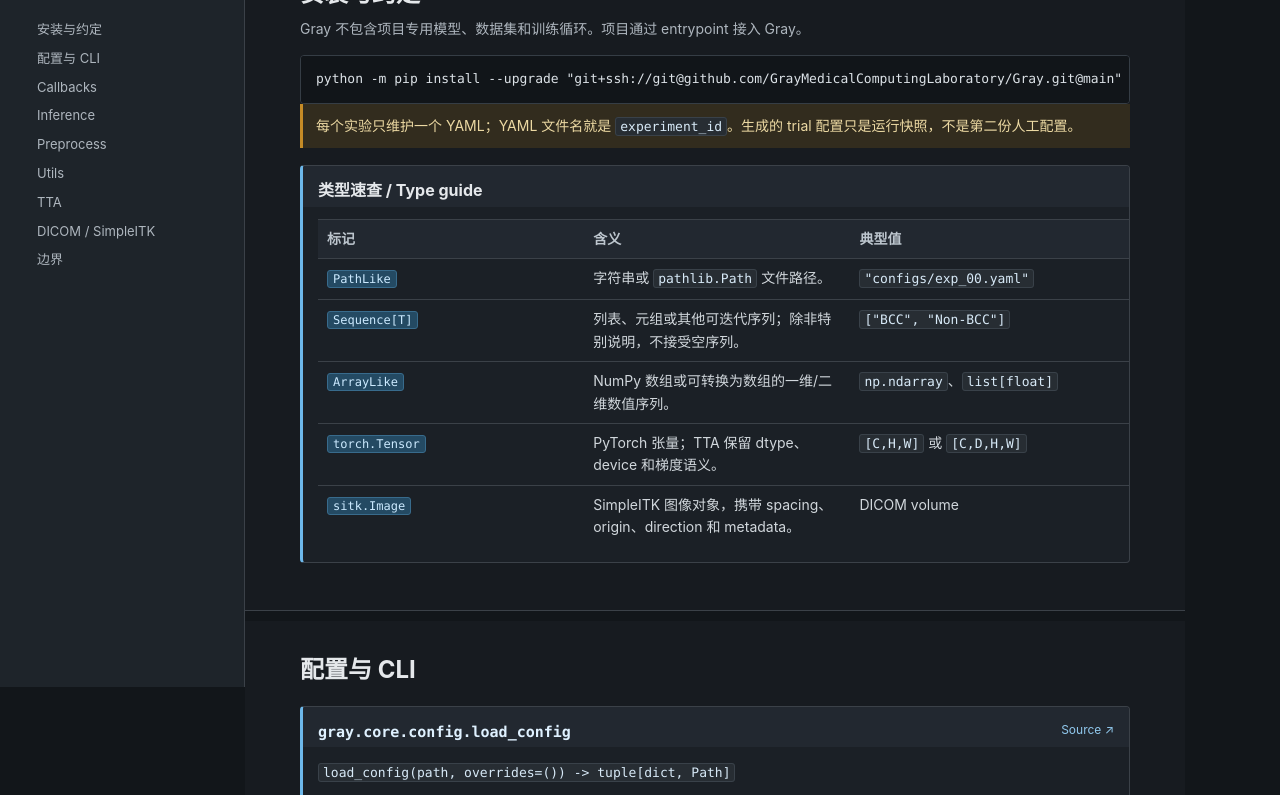
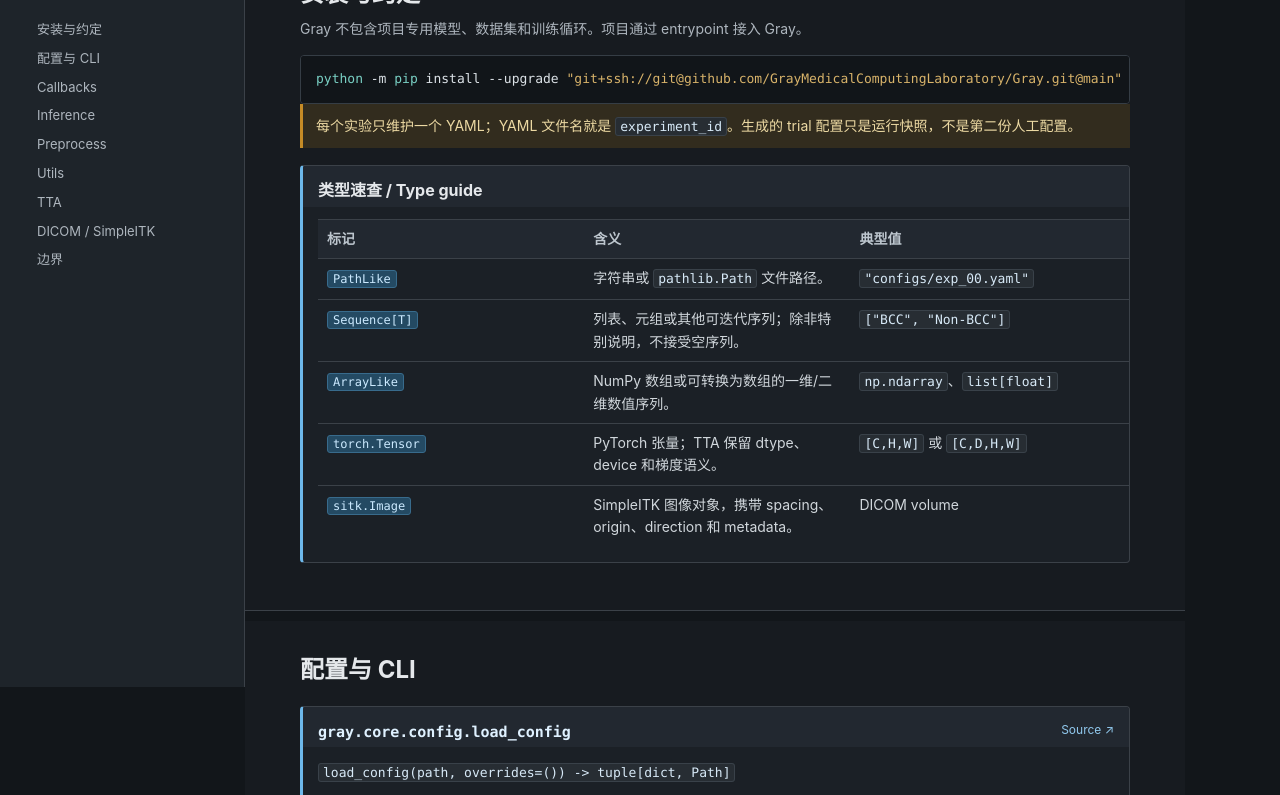
Before and after one commit to GrayMedicalComputingLaboratory/Gray, a plain HTML site: page docs/api.html in a window 1280 px wide. Shown: the part 113-908 px from the top of the page. Drawn offline with Linux system fonts and the light colour scheme.

Commit message:
docs: add syntax highlighting to api code blocks

```diff
--- a/docs/api.html
+++ b/docs/api.html
@@ -27,6 +27,9 @@
     .api > p, .api > table { margin-left:15px; margin-right:15px; } .api > p:last-child { margin-bottom:14px; }
     .contract { margin:12px 15px 15px; } .contract th { width:20%; } .contract td { color:#d1d7dc; } .type { display:inline-block; margin:0 3px 3px 0; padding:1px 5px; color:#cceaff; background:#244a63; border:1px solid #386b8c; border-radius:3px; font:12px ui-monospace,SFMono-Regular,Consolas,monospace; }
     pre { overflow:auto; margin:12px 0 0; padding:13px 15px; color:#dce2e7; background:#111519; border:1px solid #353d45; border-radius:4px; font-size:13px; }
+    pre .token-comment { color:#7f8b96; } pre .token-string { color:#d8b36a; } pre .token-keyword { color:#c792ea; }
+    pre .token-function { color:#82cfff; } pre .token-number { color:#f2a272; } pre .token-constant { color:#72d5a4; }
+    pre .token-command { color:#79d0c4; }
     table { width:100%; border-collapse:collapse; margin:12px 0; } th,td { padding:8px 9px; text-align:left; vertical-align:top; border-top:1px solid var(--line); } th { width:22%; color:#bdc6ce; background:#222830; font-weight:650; }
     .tag { display:inline-block; margin-left:6px; padding:1px 7px; color:#fff; background:#286a99; border-radius:10px; font-size:12px; } .note { padding:11px 13px; color:#ecd9a3; background:#322c1e; border-left:3px solid #c58b26; border-radius:0; }
     .search-hidden { display:none !important; }
@@ -58,7 +61,7 @@
     <section id="install">
       <h2>安装与约定</h2>
       <p class="lead">Gray 不包含项目专用模型、数据集和训练循环。项目通过 entrypoint 接入 Gray。</p>
-      <pre>python -m pip install --upgrade "git+ssh://git@github.com/GrayMedicalComputingLaboratory/Gray.git@main"</pre>
+      <pre data-language="shell">python -m pip install --upgrade "git+ssh://git@github.com/GrayMedicalComputingLaboratory/Gray.git@main"</pre>
       <div class="note">每个实验只维护一个 YAML；YAML 文件名就是 <code>experiment_id</code>。生成的 trial 配置只是运行快照，不是第二份人工配置。</div>
       <div class="api"><h3>类型速查 / Type guide</h3><table class="contract"><tr><th>标记</th><th>含义</th><th>典型值</th></tr><tr><td><span class="type">PathLike</span></td><td>字符串或 <code>pathlib.Path</code> 文件路径。</td><td><code>"configs/exp_00.yaml"</code></td></tr><tr><td><span class="type">Sequence[T]</span></td><td>列表、元组或其他可迭代序列；除非特别说明，不接受空序列。</td><td><code>["BCC", "Non-BCC"]</code></td></tr><tr><td><span class="type">ArrayLike</span></td><td>NumPy 数组或可转换为数组的一维/二维数值序列。</td><td><code>np.ndarray</code>、<code>list[float]</code></td></tr><tr><td><span class="type">torch.Tensor</span></td><td>PyTorch 张量；TTA 保留 dtype、device 和梯度语义。</td><td><code>[C,H,W]</code> 或 <code>[C,D,H,W]</code></td></tr><tr><td><span class="type">sitk.Image</span></td><td>SimpleITK 图像对象，携带 spacing、origin、direction 和 metadata。</td><td>DICOM volume</td></tr></table></div>
     </section>
@@ -70,7 +73,7 @@
         <p><code>load_config(path, overrides=()) -&gt; tuple[dict, Path]</code></p>
         <table><tr><th>输入</th><td><code>path</code>：单个 YAML 路径；<code>overrides</code>：Hydra 风格的 <code>key=value</code> 列表。</td></tr><tr><th>输出</th><td>解析后的普通字典和绝对配置路径；自动加入 <code>experiment_id</code>、<code>_config_dir</code>。</td></tr><tr><th>限制</th><td>不允许 <code>defaults</code>、配置组或自动切换工作目录。</td></tr></table>
       </div>
-      <pre>python -m gray.cli train --config configs/exp_00.yaml
+      <pre data-language="shell">python -m gray.cli train --config configs/exp_00.yaml
 python -m gray.cli train --config configs/exp_00.yaml --override train.lr=0.00003
       </pre>
       <p>项目 entrypoint 需返回字典，Gray 将其写入对应 stage 的 summary.json。</p>
@@ -93,7 +96,7 @@ python -m gray.cli train --config configs/exp_00.yaml --override train.lr=0.0000
           <tr><th>异常</th><td>参数不合法或指标不是有限数值时抛出 <code>TypeError</code> / <code>ValueError</code>。</td></tr>
         </table>
       </div>
-      <pre>from gray.callbacks import EarlyStopping
+      <pre data-language="python">from gray.callbacks import EarlyStopping
 
 early_stopping = EarlyStopping(patience=5, mode="min")
 for epoch in range(epochs):
@@ -115,7 +118,7 @@ for epoch in range(epochs):
           <tr><th>限制</th><td>只接收范围为 <code>[0, 1]</code> 的概率，不接收 logits；多分类每行概率和必须为 1。</td></tr>
         </table>
       </div>
-      <pre>from gray.inference import Ensemble
+      <pre data-language="python">from gray.inference import Ensemble
 
 probabilities = Ensemble(
     model_a_probabilities,
@@ -138,7 +141,7 @@ probabilities = Ensemble(
           <tr><th>输出</th><td>包含前景的最小边界框视图；全为背景输入保持原数组和原形状。</td></tr>
         </table>
       </div>
-      <pre>from gray.preprocess import remove_background
+      <pre data-language="python">from gray.preprocess import remove_background
 
 cropped_image = remove_background(image, background_colors=[0, 255], tolerance=4)
 cropped_volume = remove_background(volume, background_colors=0, spatial_axes=(0, 1, 2))</pre>
@@ -170,7 +173,7 @@ cropped_volume = remove_background(volume, background_colors=0, spatial_axes=(0,
         <tr><td><code>log_loss</code></td><td>targets, probabilities, labels</td><td>float 或 None</td></tr>
         <tr><td><code>brier_score</code></td><td>targets, probabilities, labels?</td><td>float 或 None</td></tr>
       </table>
-      <pre>from gray.metrics import accuracy, roc_auc, classification_metrics
+      <pre data-language="python">from gray.metrics import accuracy, roc_auc, classification_metrics
 value = accuracy(targets, predictions)
 auc = roc_auc(targets, positive_probabilities, labels=["Non-BCC", "BCC"])
 report = classification_metrics(targets, predictions, positive_probabilities, ["Non-BCC", "BCC"])</pre>
@@ -190,7 +193,7 @@ report = classification_metrics(targets, predictions, positive_probabilities, ["
 
     <section id="tta">
       <h2>Test-Time Augmentation</h2>
-      <pre>from gray.utils import tta
+      <pre data-language="python">from gray.utils import tta
 variants = tta(volume, dim="3d", horizontal_flip=True,
                vertical_flip=False, rotate90_angles=[0, 90, 180, 270])
 logits = [model(value) for value in variants.values()]</pre>
@@ -206,7 +209,7 @@ logits = [model(value) for value in variants.values()]</pre>
       <div class="api"><h3><code>gray.plot.plot_pr_curve</code></h3><p><code>plot_pr_curve(targets, probabilities, positive_label=None, *, ax=None, save_path=None, dpi=180) -&gt; Figure</code></p><p>绘制二分类 Precision-Recall 曲线，并在 legend 显示 Average Precision / PR-AUC。</p></div>
       <div class="api"><h3><code>gray.plot.plot_calibration_curve</code></h3><p><code>plot_calibration_curve(targets, probabilities, positive_label=None, *, n_bins=10, ax=None, save_path=None, dpi=180) -&gt; Figure</code></p><p>调用现有 <code>gray.metrics.calibration_curve</code>，绘制可靠性曲线、完美校准对角线和 ECE。</p></div>
       <div class="api"><h3><code>gray.plot.plot_threshold_report</code></h3><p><code>plot_threshold_report(targets, probabilities, positive_label=None, *, thresholds=None, ax=None, save_path=None, dpi=180) -&gt; Figure</code></p><p>绘制 Sensitivity、Specificity、PPV、NPV 与正类 F1 的阈值关系，并标出 Youden-J 最优阈值；底层报告同时保留宏 F1。</p></div>
-      <pre>from gray.plot import plot_confusion_matrix, plot_metrics, plot_roc_auc
+      <pre data-language="python">from gray.plot import plot_confusion_matrix, plot_metrics, plot_roc_auc
 
 plot_confusion_matrix(targets, predictions, labels=["Non-BCC", "BCC"],
                       normalize=True, save_path="figures/confusion_matrix.png")
@@ -230,7 +233,7 @@ plot_metrics({"f1_macro": 0.82, "roc_auc": 0.89},
       </table>
       <div class="api"><h3>DICOM 函数契约</h3><table class="contract"><tr><th>函数</th><th>支持输入</th><th>输出与约束</th></tr><tr><td><code>read_series</code></td><td><span class="type">Sequence[str | Path]</span>，已经选择且排序的 DICOM 文件。</td><td><span class="type">sitk.Image</span>；空序列抛出 <code>ValueError</code>，缺失文件抛出 <code>FileNotFoundError</code>。</td></tr><tr><td><code>get_spacing</code></td><td><span class="type">sitk.Image</span></td><td><span class="type">tuple[float, ...]</span>；所有 spacing 必须为正。</td></tr><tr><td><code>apply_rescale</code></td><td><span class="type">sitk.Image</span></td><td><span class="type">sitk.Image</span> float32；读取 DICOM slope/intercept metadata。</td></tr><tr><td><code>apply_monochrome</code></td><td><span class="type">sitk.Image</span>；可选 <span class="type">str | None</span> interpretation。</td><td><span class="type">sitk.Image</span>；只接受 <code>MONOCHROME1</code> / <code>MONOCHROME2</code>。</td></tr><tr><td><code>apply_window_level</code></td><td><span class="type">sitk.Image</span>，<span class="type">float</span> width、center、output_min、output_max。</td><td><span class="type">sitk.Image</span> float32；width 必须 > 0，output_max 必须 > output_min。</td></tr><tr><td><code>resample_volume</code></td><td><span class="type">sitk.Image</span>，<span class="type">Sequence[float]</span> target_spacing，<span class="type">str</span> interpolator。</td><td><span class="type">sitk.Image</span>；仅 <code>nearest</code>、<code>linear</code>、<code>bspline</code>。</td></tr></table></div>
       <div class="note">mask/label 使用 <code>interpolator="nearest"</code>；如果上游已经完成 rescale，不要重复调用 <code>apply_rescale</code>。<code>nearest</code> 保持输入 pixel type；<code>linear</code>/<code>bspline</code> 输出 float32，避免整数强制舍入插值结果。</div>
-      <div class="api"><h3>推荐处理顺序</h3><pre>image = read_series(ordered_paths)
+        <div class="api"><h3>推荐处理顺序</h3><pre data-language="python">image = read_series(ordered_paths)
 image = apply_rescale(image)              # stored -&gt; physical units
 image = apply_monochrome(image)           # MONOCHROME1 -&gt; 2
 image = apply_window_level(image, 400, 40)
@@ -267,6 +270,24 @@ image = resample_volume(image, (1.0, 1.0, 1.0))</pre><table><tr><th>read_series<
       "gray.utils.write_json / read_json": "utils/io.py#L12",
       "gray.utils.tta": "utils/tta.py#L10"
     };
+    function escapeHtml(value) {
+      return value.replace(/&/g, "&amp;").replace(/</g, "&lt;").replace(/>/g, "&gt;");
+    }
+    function highlightCode(source) {
+      var escaped = escapeHtml(source);
+      var pattern = /(#[^\n]*|\/\/[^\n]*|\"(?:\\.|[^\"])*\"|'(?:\\.|[^'])*')|\b(0x[\da-fA-F]+|\d+(?:\.\d+)?)\b|\b(True|False|None|null|undefined)\b|\b(from|import|def|return|for|in|if|else|elif|class|as|with|try|except|raise|and|or|not|new|const|var|let)\b|\b([A-Za-z_]\w*)(?=\s*\()|\b(python|pip|git|gray|npm|node)\b/g;
+      return escaped.replace(pattern, function (match, commentOrString, number, constant, keyword, func, command) {
+        if (commentOrString) return /^\s*(#|\/\/)/.test(commentOrString) ? '<span class="token-comment">' + commentOrString + '</span>' : '<span class="token-string">' + commentOrString + '</span>';
+        if (number) return '<span class="token-number">' + number + '</span>';
+        if (constant) return '<span class="token-constant">' + constant + '</span>';
+        if (keyword) return '<span class="token-keyword">' + keyword + '</span>';
+        if (func) return '<span class="token-function">' + func + '</span>';
+        return '<span class="token-command">' + command + '</span>';
+      });
+    }
+    document.querySelectorAll("pre[data-language]").forEach(function (block) {
+      block.innerHTML = highlightCode(block.textContent);
+    });
     document.querySelectorAll(".api h3 code").forEach(function (label) {
       var name = label.textContent.trim();
       var path = sources[name];
```
